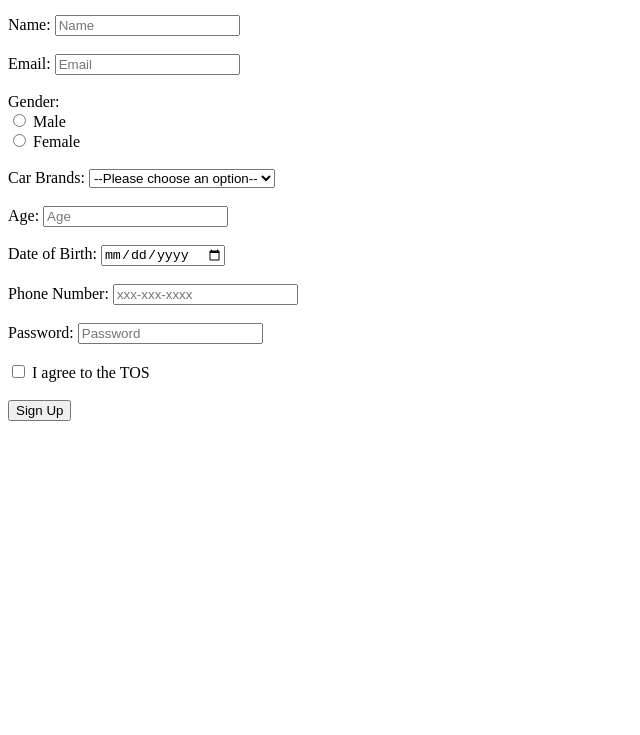
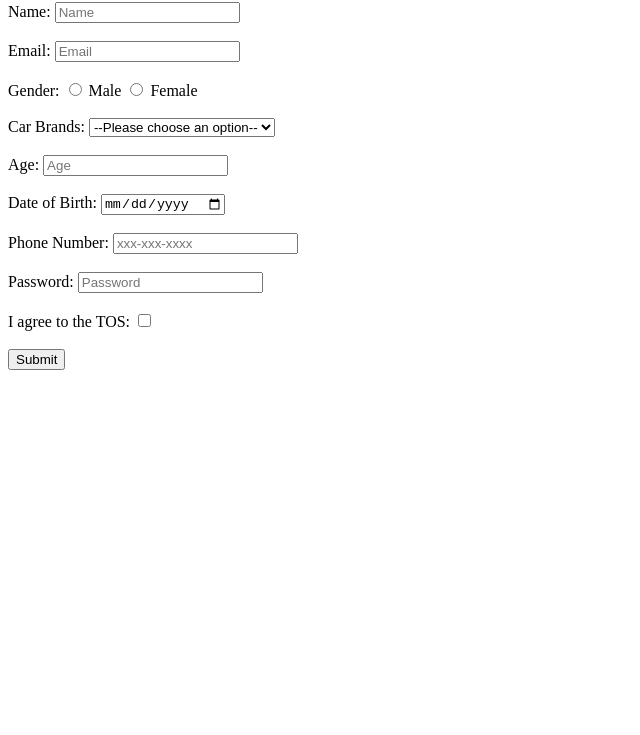
Before and after one commit to acciojob/signup-form-car-sarvanthakor01, a website: page main.html in a window 1280 px wide. Shown: the part 65-800 px from the top of the page, without its empty margins (0-640 px from the left). Drawn offline with Linux system fonts and the light colour scheme.

Commit message:
created a submission

```diff
--- a/main.html
+++ b/main.html
@@ -3,28 +3,35 @@
 <html>
 
 <head>
-	<link rel="stylesheet" href="styles.css">
+	 <meta charset="UTF-8">
+  <meta name="viewport" content="width=device-width, initial-scale=1.0">
+  <title>Signup Form</title>
 </head>
 
 <body>
 	<!-- the entire body must be written by student -->
-	<h1>Signup Form</h1>
-    <form action="/submit" method="POST">
+   <h2>Signup Form</h2>
+
+  <form action="/submit" method="post">
+
     <label for="name">Name:</label>
-        <input type="text" id="name" name="name" required placeholder="Name"><br><br>
+    <input type="text" id="name"  placeholder="Name" required><br><br>
+
 
     <label for="email">Email:</label>
-        <input type="email" id="email" name="email" required placeholder="Email"><br><br>
+    <input type="email" id="email" name="email" placeholder="Email" required><br><br>
 
-        <label>Gender:</label><br>
-        <input type="radio" id="gender_m" name="gender" value="male" required>
-        <label for="gender_m">Male</label><br>
-        <input type="radio" id="gender_f" name="gender" value="female" required>
+
+    <label>Gender:</label>
+    <input type="radio" id="gender_m" name="gender" value="Male">
+    <label for="gender_m">Male</label>
+    <input type="radio" id="gender_f" name="gender" value="Female">
     <label for="gender_f">Female</label><br><br>
+
 
     <label for="cars">Car Brands:</label>
     <select id="cars" name="cars" required>
-            <option value="" disabled selected>--Please choose an option--</option>
+      <option value="">--Please choose an option--</option>
 	  <option value="Hyundai">Hyundai</option>
 	  <option value="Kia">Kia</option>
 	  <option value="Lexus">Lexus</option>
@@ -32,24 +39,30 @@
 	  <option value="Tesla">Tesla</option>
     </select><br><br>
 
+
     <label for="age">Age:</label>
-        <input type="number" id="age" name="age" required placeholder="Age"><br><br>
+    <input type="number" id="age" name="age" placeholder="Age" required><br><br>
+
 
     <label for="dob">Date of Birth:</label>
     <input type="date" id="dob" name="dob" required><br><br>
 
+
     <label for="tel">Phone Number:</label>
     <input type="tel" id="tel" name="tel" placeholder="xxx-xxx-xxxx"><br><br>
 
+
     <label for="password">Password:</label>
-        <input type="password" id="password" name="password" required placeholder="Password"><br><br>
+    <input type="password" id="password" name="password" placeholder="Password" required><br><br>
 
-        <input type="checkbox" id="tos" name="tos" required>
-        <label for="tos">I agree to the TOS</label><br><br>
 
-        <input type="submit" value="Sign Up">
+    <label for="tos">I agree to the TOS:</label>
+    <input type="checkbox" id="tos" name="tos" required><br><br>
+
+
+    <button type="submit">Submit</button>
   </form>
-    <script type="text/javascript" src="./script.js">
+
 </script>
 
 </body>
```
Lines whose indentation alone changed are shown as unchanged.
